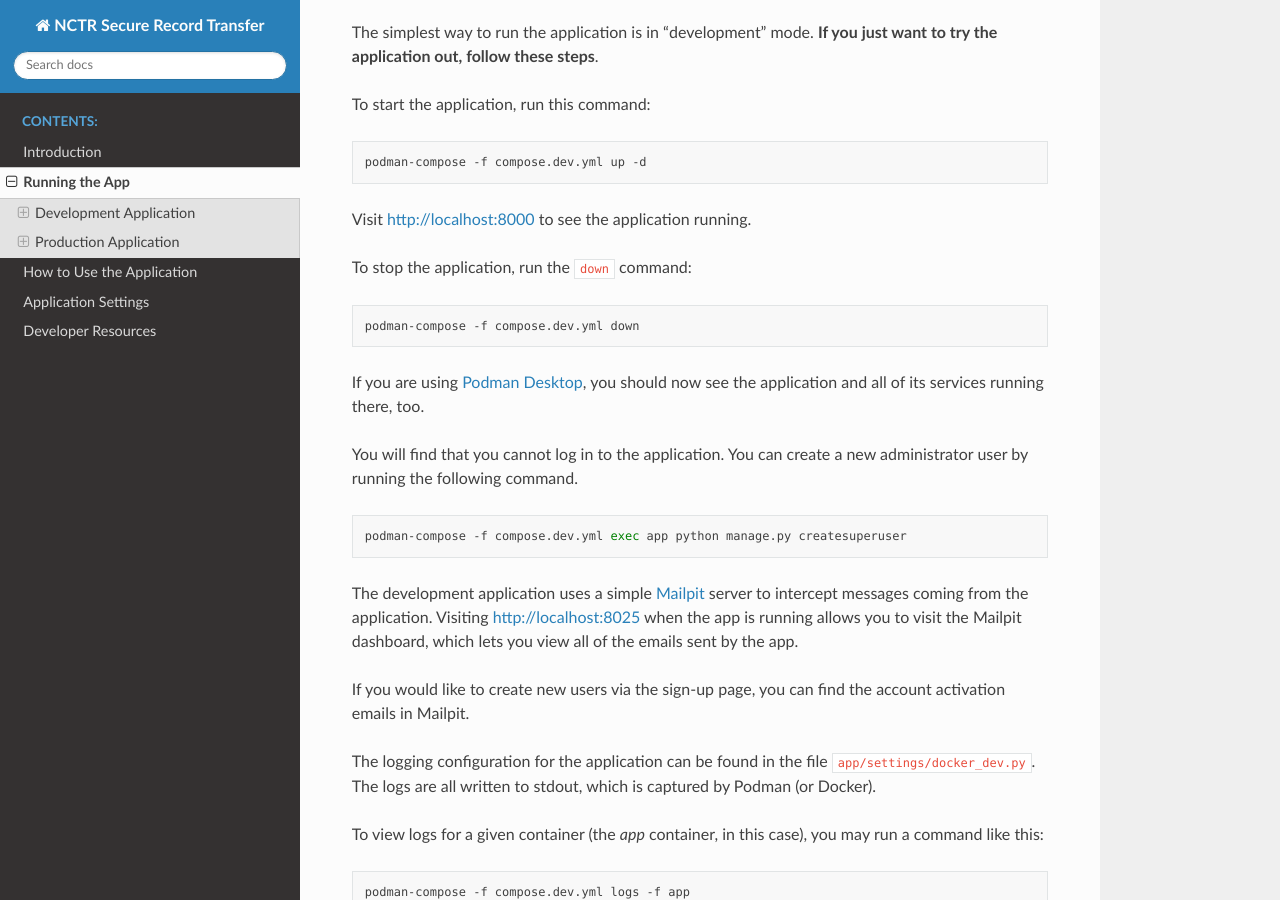
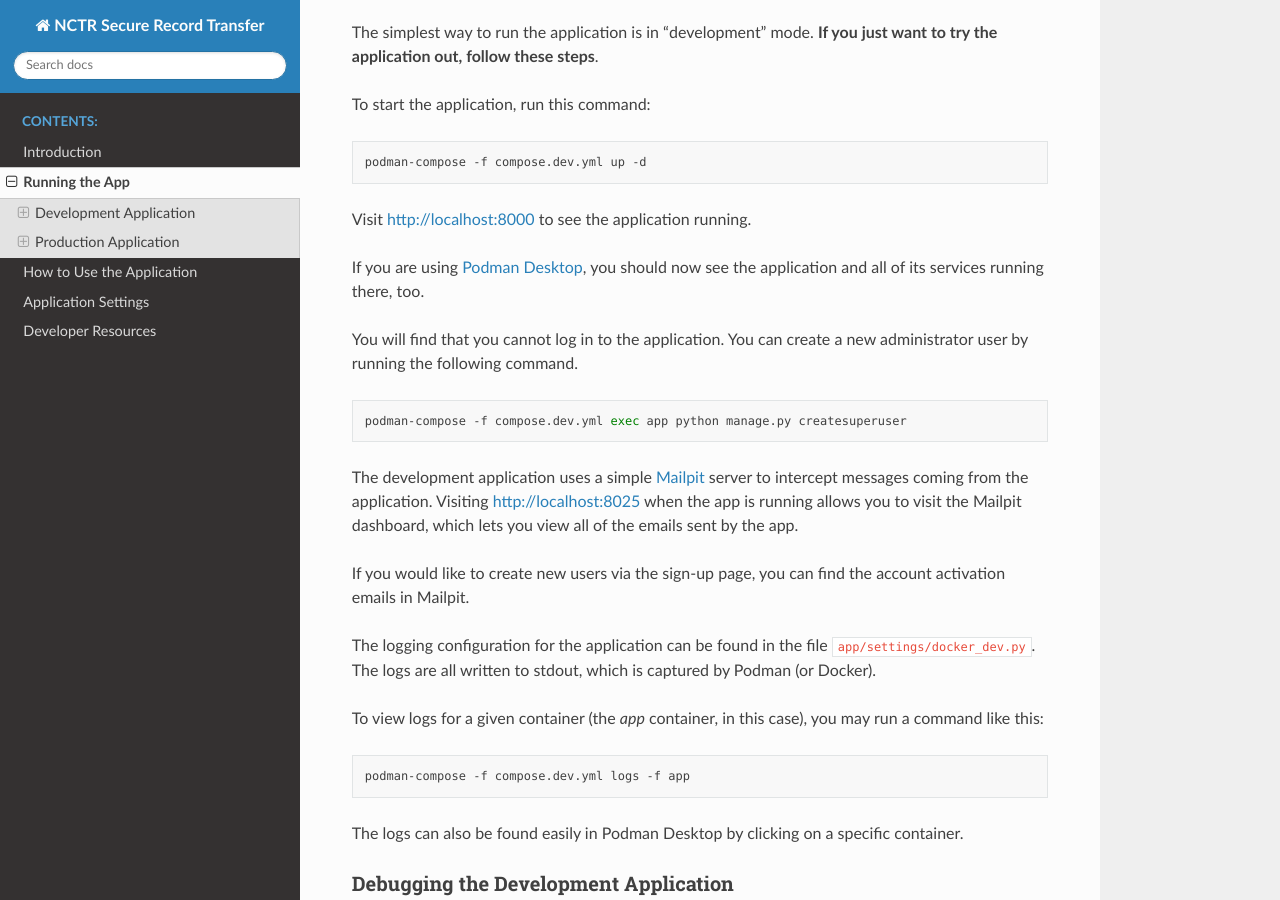
Before and after one commit to NationalCentreTruthReconciliation/Secure-Record-Transfer, a Sphinx documentation site: the page built from docs/running/index.rst, in a window 1280 px wide and 900 px high, scrolled down 459 px. Built offline with Sphinx 7.4.7 and the Read the Docs theme 3.1.0, drawn with Linux system fonts in a browser that asks for light colours.

Commit message:
Remove paragraph about stopping the app
This block interrupts the flow of this section of the document.

```diff
--- a/docs/running/index.rst
+++ b/docs/running/index.rst
@@ -27,13 +27,6 @@ To start the application, run this command:
 
 
 Visit http://localhost:8000 to see the application running.
-
-To stop the application, run the :code:`down` command:
-
-.. code-block:: bash
-
-    podman-compose -f compose.dev.yml down
-
 
 If you are using `Podman Desktop <https://podman-desktop.io/>`_, you should now see the application
 and all of its services running there, too.
```
